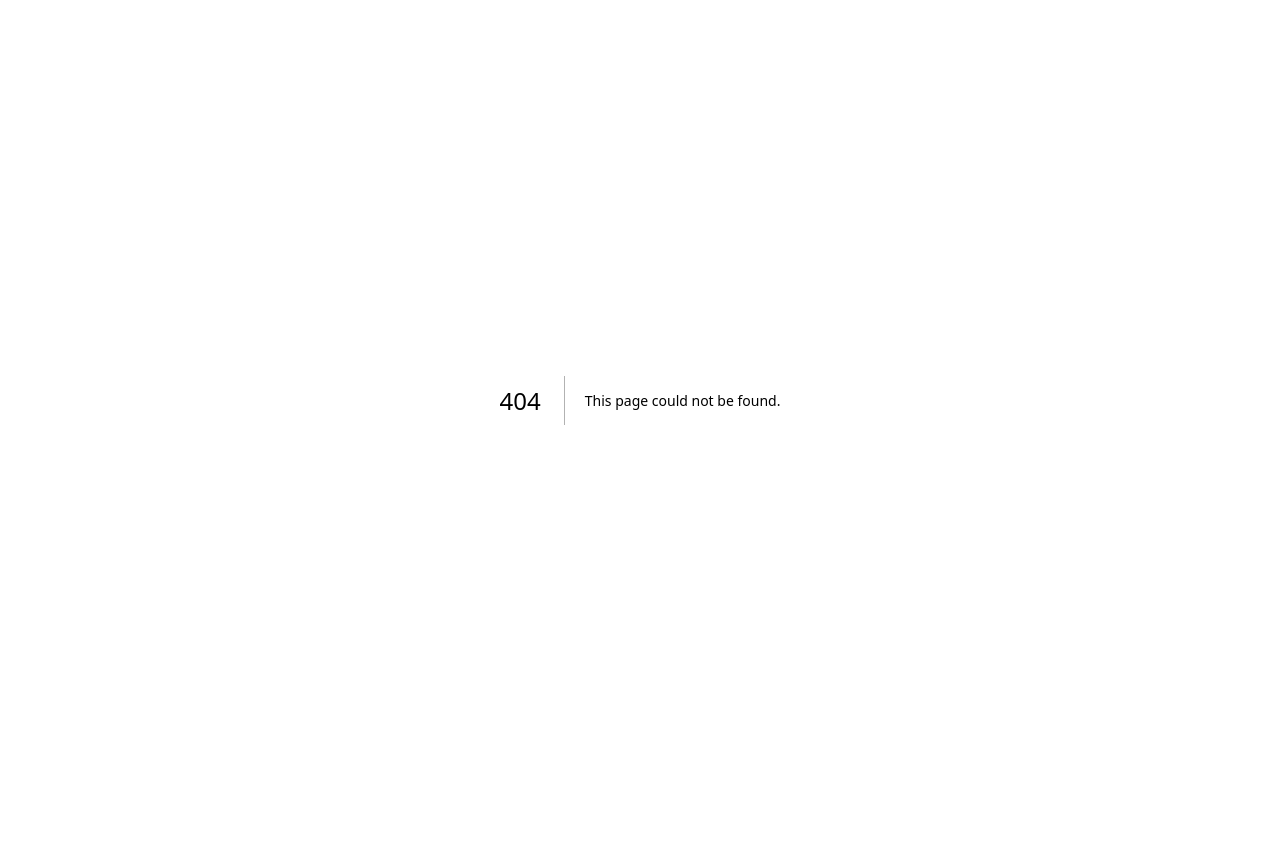
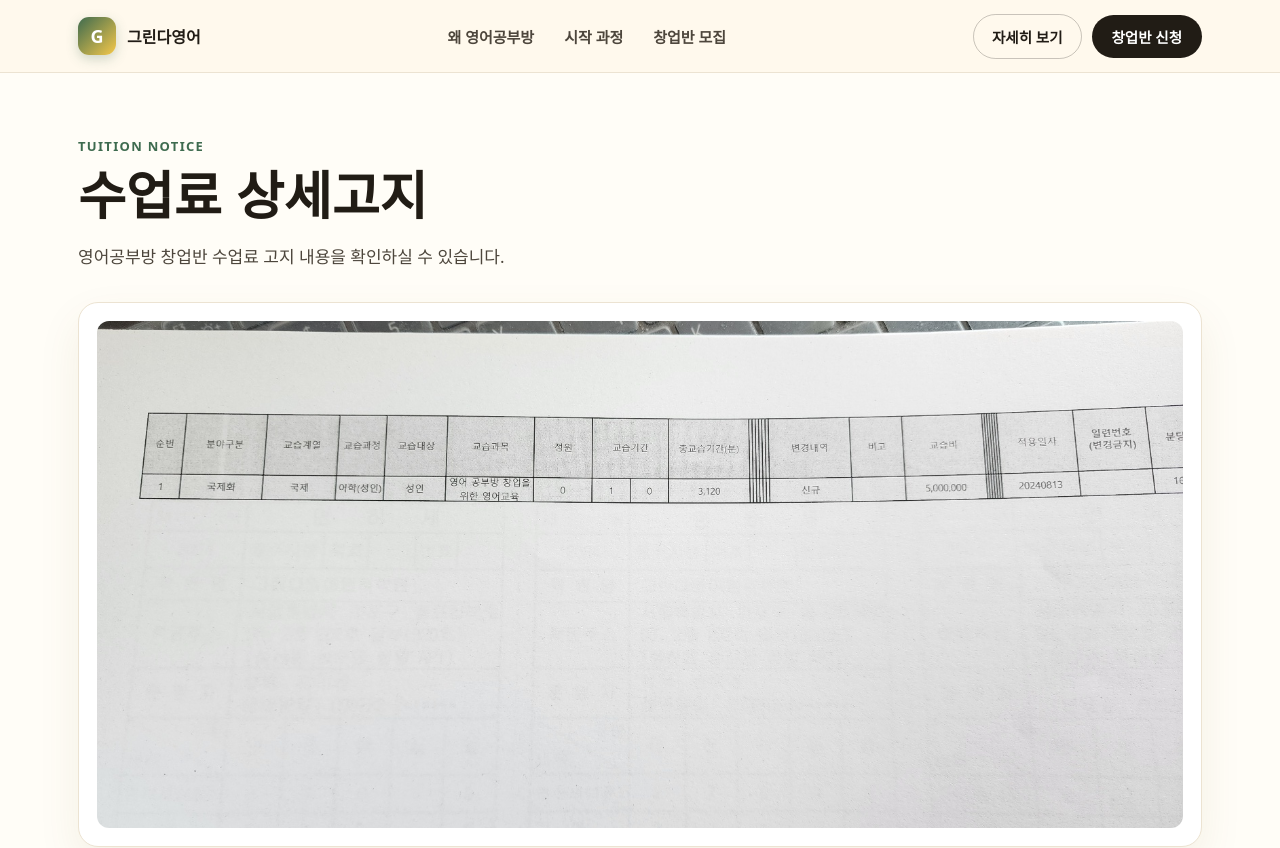
Before and after one commit to lsk7209/grinda-mam, a Next.js app: page /tuition-notice in a window 1280 px wide. Before the commit this address had no page. Shown: the top 848 px of the page. Before the commit the page ends 800 px from the top, so only its background shows below. Built offline with nearby package versions, Linux system fonts and the light colour scheme; a web font is replaced by a local one.

Commit message:
Add tuition notice page

```diff
--- a/app/globals.css
+++ b/app/globals.css
@@ -898,6 +898,50 @@ a:focus-visible {
   padding: 14px 16px;
 }
 
+.notice-page {
+  background: var(--cream-2);
+}
+
+.notice-shell {
+  padding-block: 64px 90px;
+}
+
+.notice-heading {
+  max-width: 760px;
+  margin-bottom: 30px;
+}
+
+.notice-heading h1 {
+  margin: 0;
+  color: var(--ink);
+  font-size: clamp(32px, 5vw, 52px);
+  line-height: 1.16;
+}
+
+.notice-heading p {
+  margin: 16px 0 0;
+  color: var(--ink-soft);
+  font-size: 17px;
+  line-height: 1.7;
+}
+
+.notice-image-card {
+  overflow: auto;
+  border: 1px solid var(--line);
+  border-radius: 20px;
+  background: #fff;
+  box-shadow: 0 18px 44px rgba(120, 90, 20, 0.08);
+  padding: 18px;
+}
+
+.notice-image-card img {
+  display: block;
+  width: 100%;
+  min-width: 760px;
+  height: auto;
+  border-radius: 12px;
+}
+
 @media (max-width: 900px) {
   .nav {
     display: none;
--- a/app/page.tsx
+++ b/app/page.tsx
@@ -72,8 +72,8 @@ export default function HomePage() {
           <div className="shell">
             <h2 className="serif">오늘, 영어공부방 창업반을 확인하세요</h2>
             <p>창업비용은 할인 없이 500만원 단일 가격으로 안내됩니다.</p>
-            <Link className="btn btn-dark" href="/product/english-class-startup">
-              모집 페이지 보기 <span aria-hidden="true">→</span>
+            <Link className="btn btn-dark" href="/tuition-notice">
+              수업료 상세고지 <span aria-hidden="true">→</span>
             </Link>
           </div>
         </section>
--- /dev/null
+++ b/app/tuition-notice/page.tsx
@@ -0,0 +1,37 @@
+import type { Metadata } from "next";
+import Image from "next/image";
+import { Footer } from "@/components/Footer";
+import { Header } from "@/components/Header";
+
+export const metadata: Metadata = {
+  title: "수업료 상세고지",
+  description: "그린다영어 영어공부방 창업반 수업료 상세고지입니다."
+};
+
+export default function TuitionNoticePage() {
+  return (
+    <>
+      <Header />
+      <main className="notice-page">
+        <section className="shell notice-shell">
+          <div className="notice-heading">
+            <div className="kicker">Tuition Notice</div>
+            <h1 className="serif">수업료 상세고지</h1>
+            <p>영어공부방 창업반 수업료 고지 내용을 확인하실 수 있습니다.</p>
+          </div>
+          <div className="notice-image-card">
+            <Image
+              src="/images/tuition-notice.jpg"
+              alt="영어 공부방 창업을 위한 영어교육 수업료 상세고지 표"
+              width={1600}
+              height={747}
+              priority
+              sizes="100vw"
+            />
+          </div>
+        </section>
+      </main>
+      <Footer />
+    </>
+  );
+}
```
Also changed, not shown: public/images/tuition-notice.jpg (added).
